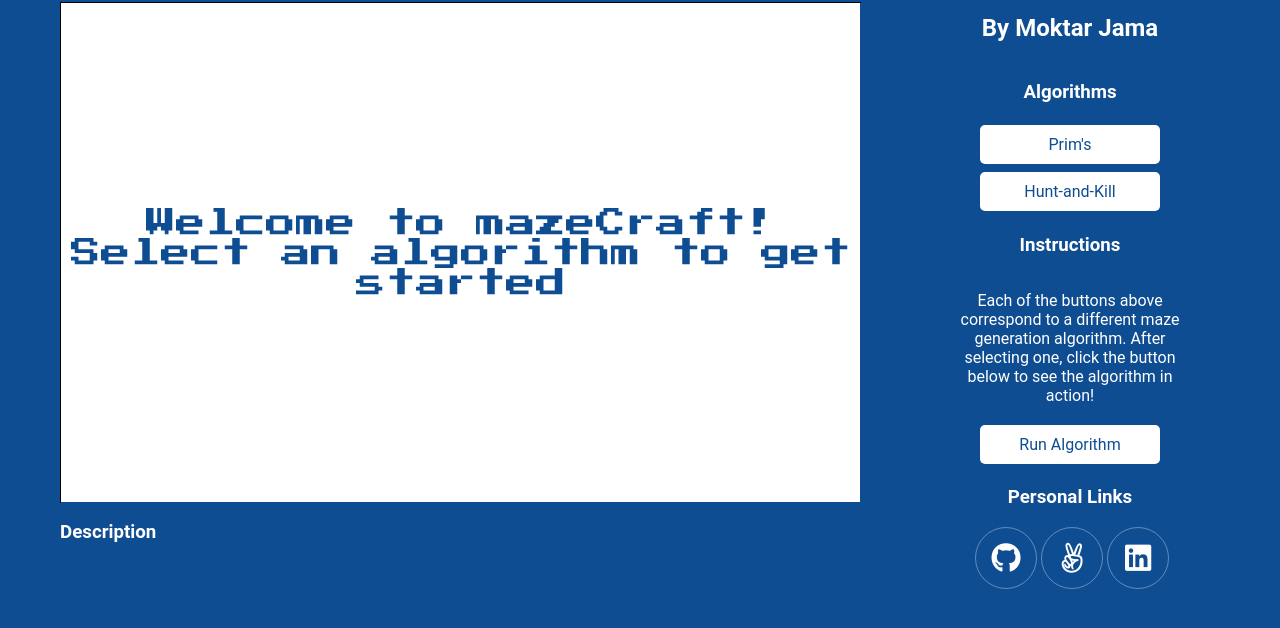
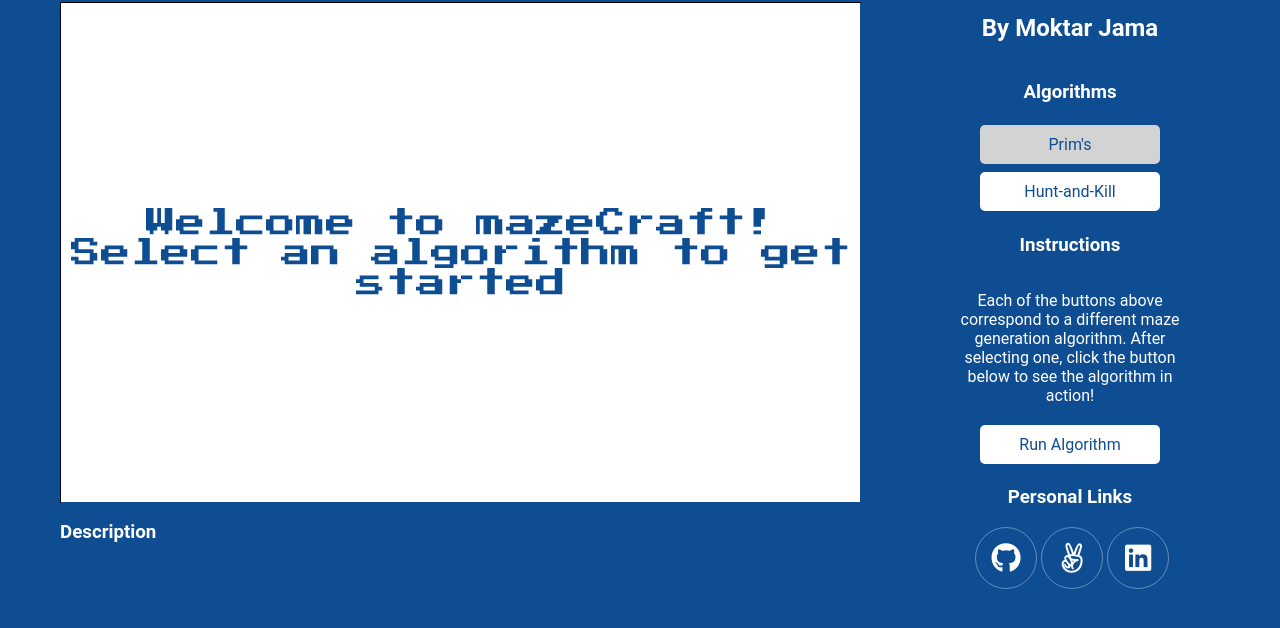
Before and after one commit to pojibuh/JS_Project, a website built with webpack: page index.html in a window 1280 px wide. In both pictures the pointer is over the button "Prim's". Shown: the part 78-706 px from the top of the page. Built offline with nearby package versions, Linux system fonts and the light colour scheme.

Commit message:
add hover effect to buttons

```diff
--- a/index.css
+++ b/index.css
@@ -107,6 +107,11 @@ section {
   margin-bottom: 4px;
   font-family: 'Roboto', sans-serif;
   font-size: 16px;
+}
+
+.buttons:hover {
+  background-color: #D3D3D3;
+  transition: All 0.5s ease;
 }
 
 .m-a-inner {
--- a/js/bundle.js
+++ b/js/bundle.js
@@ -402,7 +402,6 @@ var primGenerator = function () {
   }, {
     key: "connectNeighbor",
     value: function connectNeighbor(cell) {
-      //pick neighbor to connect with after hunting cell down
       var chosenNeighbor = void 0;
       var visitedNeighbors = this.getNeighbors(cell).filter(function (neighbor) {
         return neighbor.visited === true;
@@ -412,7 +411,6 @@ var primGenerator = function () {
       } else if (visitedNeighbors.length > 1) {
         chosenNeighbor = visitedNeighbors[this.randomize(visitedNeighbors.length)];
       }
-      // debugger
       this.removeBorder(cell, chosenNeighbor);
     }
   }, {
```
Also changed, not shown: 1 other file.
